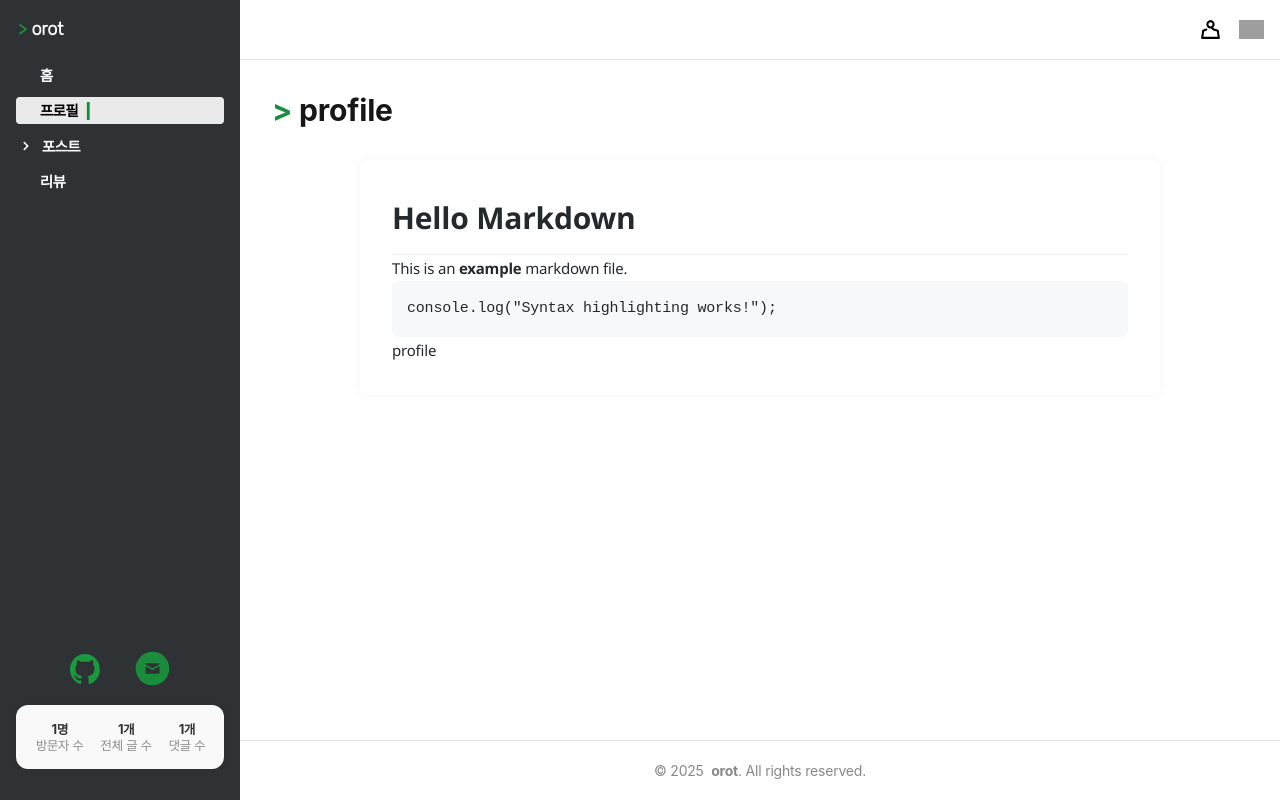
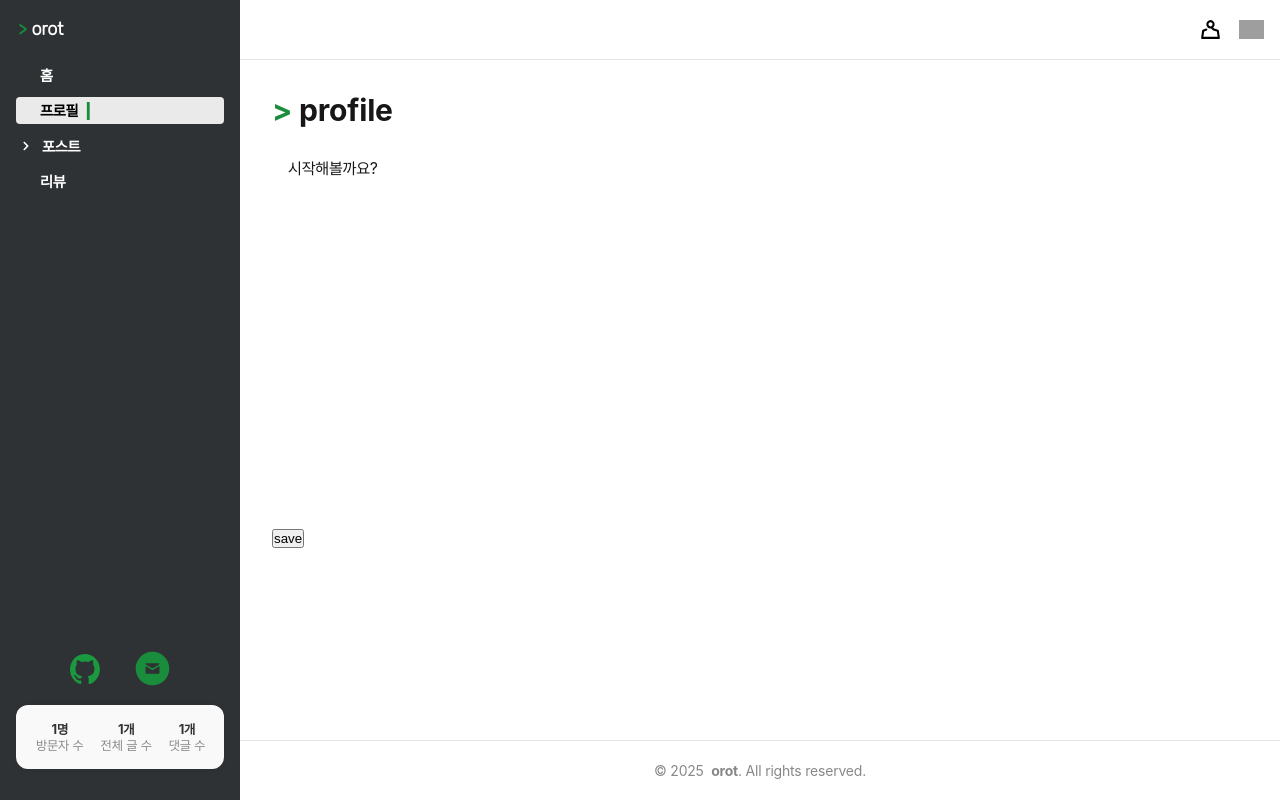
Before and after one commit to orot11955/strim, a Next.js app: page /profile in a window 1280 px wide. Built offline with nearby package versions, Linux system fonts and the light colour scheme; grey boxes are pictures that could not be loaded.

Commit message:
md editor modify

```diff
--- a/package.json
+++ b/package.json
@@ -10,7 +10,12 @@
   },
   "dependencies": {
     "@fontsource/inter": "^5.2.6",
+    "@tiptap/extension-code-block": "^3.0.7",
+    "@tiptap/react": "^3.0.7",
+    "@tiptap/starter-kit": "^3.0.7",
     "axios": "^1.10.0",
+    "dompurify": "^3.2.6",
+    "marked": "^16.1.1",
     "next": "15.3.5",
     "react": "^19.0.0",
     "react-dom": "^19.0.0",
--- /dev/null
+++ b/src/components/markdown/Markdown.jsx
@@ -0,0 +1,13 @@
+'use client'
+
+import { useEffect } from 'react'
+import TiptapMd from './TiptapMd'
+
+export default function Markdown({ onChange }) {
+
+  return (
+    <div>
+      <TiptapMd/>
+    </div>
+  )
+}
--- a/src/components/markdown/MarkdownViewer.jsx
+++ /dev/null
@@ -1,26 +0,0 @@
-import React from 'react';
-import ReactMarkdown from 'react-markdown';
-import remarkGfm from 'remark-gfm';
-import rehypeHighlight from 'rehype-highlight';
-import { useState, useEffect } from "react";
-
-export default function MarkdownViewer() {
-  const [markdown, setMarkdown] = useState('');
-
-  useEffect(() => {
-    fetch('/README.md')
-      .then((res) => res.text())
-      .then(setMarkdown);
-  }, []);
-
-  return (
-    <div className="markdown-body">
-      <ReactMarkdown
-        children={markdown}
-        remarkPlugins={[remarkGfm]}
-        rehypePlugins={[rehypeHighlight]}
-      />
-      profile
-    </div>
-  );
-}
--- /dev/null
+++ b/src/components/markdown/TiptapMd.jsx
@@ -0,0 +1,37 @@
+'use client'
+
+import { useEditor, EditorContent } from '@tiptap/react'
+import CodeBlock from '@tiptap/extension-code-block'
+import StarterKit from '@tiptap/starter-kit'
+import { useEffect } from 'react'
+
+export default function TiptapMd({ onChange }) {
+  const editor = useEditor({
+    extensions: [StarterKit, CodeBlock],
+    content: '<p>시작해볼까요?</p>',
+    onUpdate: ({ editor }) => {
+      const html = editor.getHTML()
+      onChange?.(html)
+    },
+    immediatelyRender: false,
+  })
+
+  useEffect(() => {
+    return () => editor?.destroy()
+  }, [editor])
+
+  const onSave = () => {
+    console.log("HTML", editor.getHTML())
+    console.log("JSON", editor.getJSON())
+  }
+
+
+  return (
+    <>
+    <div className='md-editor'>
+      <EditorContent editor={editor} />
+    </div>
+    <button onClick={onSave}>save</button>
+    </>
+)
+}
--- a/src/pages/profile/index.js
+++ b/src/pages/profile/index.js
@@ -1,5 +1,7 @@
-import MarkdownViewer from "@/components/markdown/MarkdownViewer";
+import Markdown from "@/components/markdown/Markdown";
+import { useState } from "react";
 
 export default function Profile() {
-  return <MarkdownViewer />;
+  const [html, setHtml] = useState('')
+  return <Markdown onChange={setHtml} />
 }
--- a/src/styles/globals.css
+++ b/src/styles/globals.css
@@ -6,6 +6,7 @@
   --sidebar-bg: #2e3235;
   --sub-sidebar-bg: #ffffff;
   --footer-bg: #ffffff;
+  --code-bg: #999595;
 
   --header-db: #e4e4e4;
   --sub-sidebar-db: #d9d9d9;
@@ -20,6 +21,7 @@
   --sidebar-bg: #2c2d2f;
   --sub-sidebar-bg: #1d1e1f;
   --footer-bg: #1f1f1f;
+  --code-bg: #999595;
 
   --header-db: #070707;
   --sub-sidebar-db: #2c2d2f;
--- a/src/styles/markdown.css
+++ b/src/styles/markdown.css
@@ -1,51 +1,94 @@
-.markdown-body {
-  font-family: 'Segoe UI', sans-serif;
+.ProseMirror {
+  padding: 16px;
+  min-height: 400px;
+  outline: none;
   line-height: 1.75;
-  color: #24292e;
-  max-width: 800px;
-  margin: 2rem auto;
-  padding: 2rem;
-  background-color: white;
-  border-radius: 8px;
-  box-shadow: 0 0 10px rgba(0,0,0,0.05);
+  font-size: 16px;
+  color: var(--foreground);
+  background-color: var(--background);
+  border-radius: 12px;
 }
 
-.markdown-body h1,
-.markdown-body h2,
-.markdown-body h3 {
-  border-bottom: 1px solid #eaecef;
-  padding-bottom: 0.3em;
+/* 헤더 */
+.ProseMirror h1 {
+  font-size: 1.8rem;
+  font-weight: 700;
+  margin: 1.5em 0 0.5em;
+}
+.ProseMirror h2 {
+  font-size: 1.5rem;
+  font-weight: 600;
+  margin: 1.4em 0 0.5em;
+}
+.ProseMirror h3 {
+  font-size: 1.3rem;
+  font-weight: 600;
+  margin: 1.2em 0 0.4em;
 }
 
-.markdown-body code {
-  background-color: #f6f8fa;
-  padding: 0.2em 0.4em;
-  border-radius: 3px;
-  font-family: monospace;
+/* 단락 */
+.ProseMirror p {
+  margin: 0.6em 0;
 }
 
-.markdown-body pre code {
-  background-color: transparent;
-  padding: 0;
+/* 리스트 */
+.ProseMirror ul {
+  padding-left: 1.5rem;
+  list-style: disc;
+  margin: 0.6em 0;
+}
+.ProseMirror ol {
+  padding-left: 1.5rem;
+  list-style: decimal;
+  margin: 0.6em 0;
+}
+.ProseMirror li {
+  margin: 0.2em 0;
 }
 
-.markdown-body pre {
-  background-color: #f6f8fa;
-  padding: 1em;
-  overflow: auto;
-  border-radius: 6px;
+/* 굵게, 기울임 */
+.ProseMirror strong {
+  font-weight: bold;
+}
+.ProseMirror em {
+  font-style: italic;
 }
 
-.markdown-body a {
-  color: #0366d6;
-  text-decoration: none;
+/* 블록 인용 */
+.ProseMirror blockquote {
+  border-left: 3px solid #ccc;
+  padding-left: 1rem;
+  margin-left: 0;
+  color: #555;
+  font-style: italic;
 }
 
-.markdown-body a:hover {
-  text-decoration: underline;
+/* 코드 */
+.ProseMirror pre {
+  background: var(--code-bg);
+  padding: 12px;
+  border-radius: 8px;
+  font-family: 'Fira Code', monospace;
+  font-size: 14px;
+  overflow-x: auto;
+}
+.ProseMirror code {
+  background-color: var(--code-bg);
+  border-radius: 4px;
+  padding: 2px 4px;
+  font-family: 'Fira Code', monospace;
+  font-size: 14px;
 }
 
-.markdown-body ul {
-  list-style: disc;
-  margin-left: 1.5rem;
+/* 이미지 */
+.ProseMirror img {
+  max-width: 100%;
+  border-radius: 8px;
+  margin: 1em 0;
 }
+
+/* 커서 포커스 시 테두리 효과 */
+/*
+.ProseMirror:focus {
+  box-shadow: 0 0 0 2px #0080ff30;
+} */
```
Also changed, not shown: 2 other files (tests, documents, lock files or other folders).
